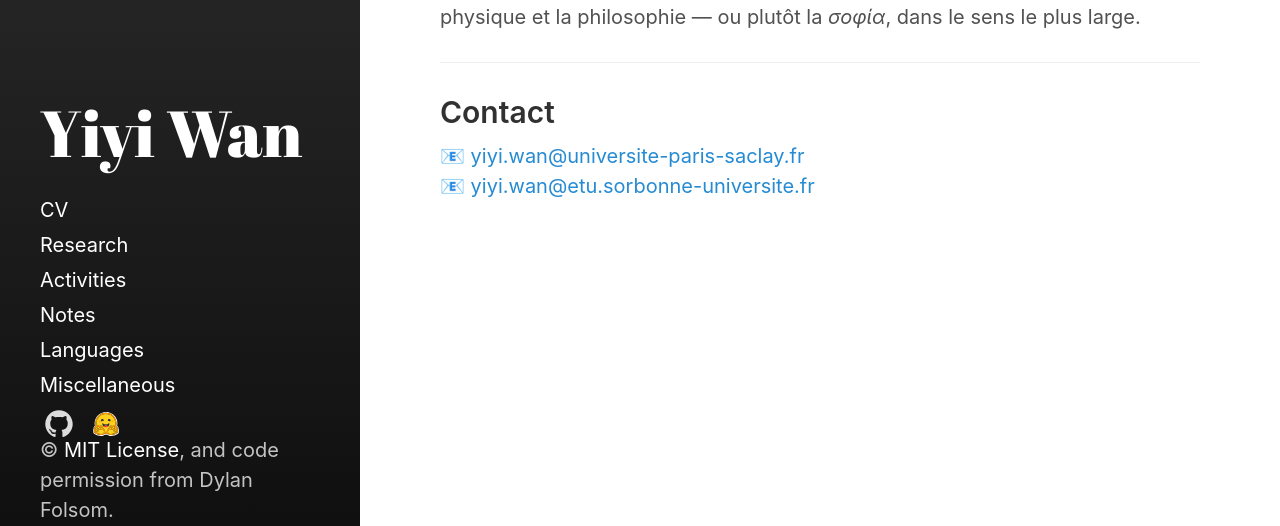
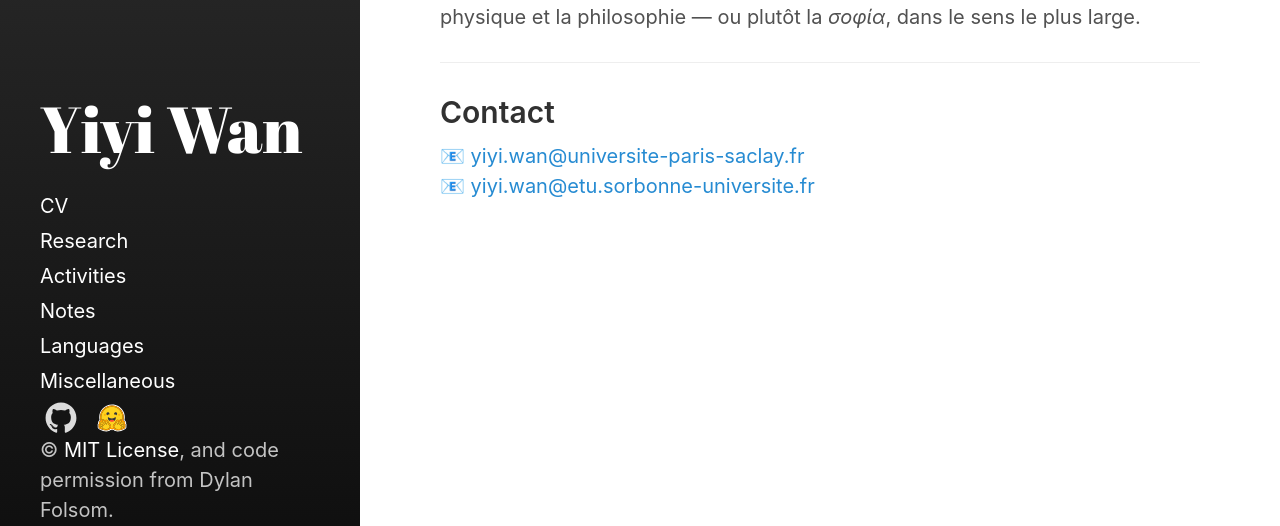
Before and after one commit to Roimex/Roimex.github.io, a Jekyll site: the page built from index.html, in a window 1280 px wide. Shown: the part 335-861 px from the top of the page. Built offline with Jekyll 4.4.1, drawn with Linux system fonts in a browser that asks for light colours.

Commit message:
Update _layout.scss

```diff
--- a/_sass/hydeout/_layout.scss
+++ b/_sass/hydeout/_layout.scss
@@ -293,15 +293,15 @@ body {
 }
 
 #sidebar-icon-links a {
-    width: 32px;
-    height: 32px;
+    width: 36px;
+    height: 36px;
     display: inline-flex;
     text-align: center;
 }
 
 #sidebar-icon-links svg {
-    width: 32px;
-    height: 32px;
+    width: 36px;
+    height: 36px;
     fill: white;
     transition: transform 0.2s;
 }
```
